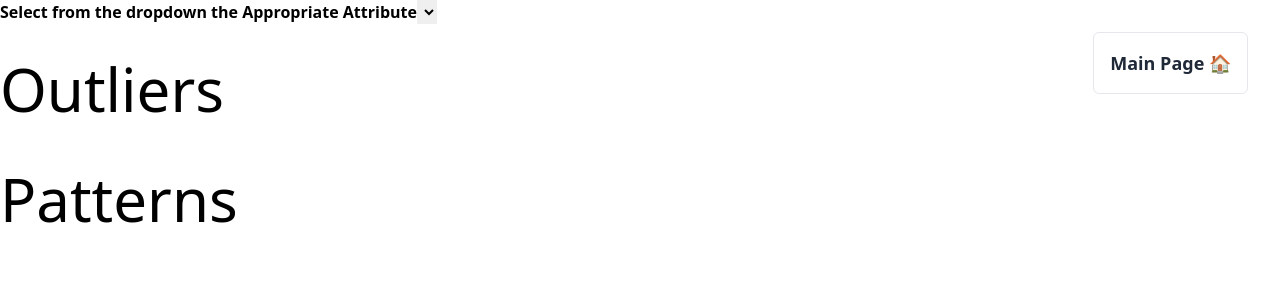
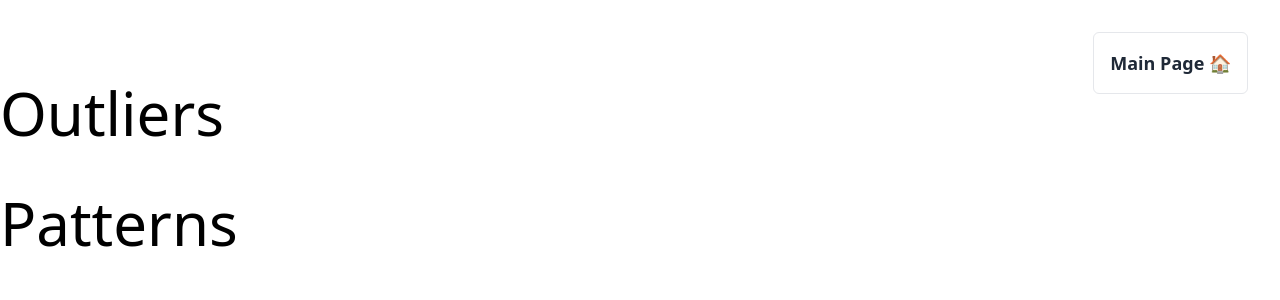
Before and after one commit to ThanosTsiamis/FIONA, a Next.js app in the folder client_side/: page /results in a window 1280 px wide. Shown: the top 300 px of the page. Built offline with nearby package versions, Linux system fonts and the light colour scheme.

Commit message:
Added tabs instead of a dropdown selection

```diff
--- a/client_side/package.json
+++ b/client_side/package.json
@@ -9,6 +9,9 @@
     "lint": "next lint"
   },
   "dependencies": {
+    "@emotion/react": "^11.11.4",
+    "@emotion/styled": "^11.11.0",
+    "@mui/material": "^5.15.14",
     "date-fns": "^2.28.0",
     "formidable": "^2.0.1",
     "mime": "^3.0.0",
--- a/client_side/pages/history.tsx
+++ b/client_side/pages/history.tsx
@@ -1,4 +1,5 @@
 import React, {useEffect, useState} from 'react';
+import {Tab, Tabs} from "@mui/material";
 
 type HistoryData = {
     [key: string]: string[];
@@ -75,14 +76,17 @@ const HistoryPage = () => {
 
             {selectedFile && (
                 <div>
-                    <b>Select from the dropdown the Appropriate Attribute</b>
-                    <select value={selectedKey} onChange={(e) => setSelectedKey(e.target.value)}>
+                    <Tabs
+                        value={selectedKey}
+                        onChange={(e, newValue) => setSelectedKey(newValue)}
+                        variant="scrollable"
+                        scrollButtons="auto"
+                        aria-label="tabs"
+                    >
                         {headers.map((outerKey) => (
-                            <option key={outerKey} value={outerKey}>
-                                {outerKey}
-                            </option>
+                            <Tab key={outerKey} value={outerKey} label={outerKey}/>
                         ))}
-                    </select>
+                    </Tabs>
                     <h2 style={{fontSize: '60px', marginTop: '20px', marginBottom: '20px'}}>Outliers</h2>
                     {Object.keys(resultsData).length > 0 && (
                         <table>
--- a/client_side/pages/results.tsx
+++ b/client_side/pages/results.tsx
@@ -1,5 +1,6 @@
 import React, {useContext, useEffect, useState} from 'react';
 import {UploadContext} from '../components/UploadContext';
+import {Tab, Tabs} from "@mui/material";
 
 type Data = {
     [key: string]: {
@@ -49,14 +50,17 @@ const ResultsPage = () => {
           </span>
                 </p>
             </div>
-            <b>Select from the dropdown the Appropriate Attribute</b>
-            <select value={selectedKey} onChange={(e) => setSelectedKey(e.target.value)}>
+            <Tabs
+                value={selectedKey}
+                onChange={(e, newValue) => setSelectedKey(newValue)}
+                variant="scrollable"
+                scrollButtons="auto"
+                aria-label="tabs"
+            >
                 {headers.map((outerKey) => (
-                    <option key={outerKey} value={outerKey}>
-                        {outerKey}
-                    </option>
+                    <Tab key={outerKey} value={outerKey} label={outerKey}/>
                 ))}
-            </select>
+            </Tabs>
             <h2 style={{fontSize: '60px', marginTop: '20px', marginBottom: '20px'}}>Outliers</h2>
             {Object.keys(data).length > 0 && (
                 <table>
```
Also changed, not shown: 2 other files (tests, documents, lock files or other folders).
